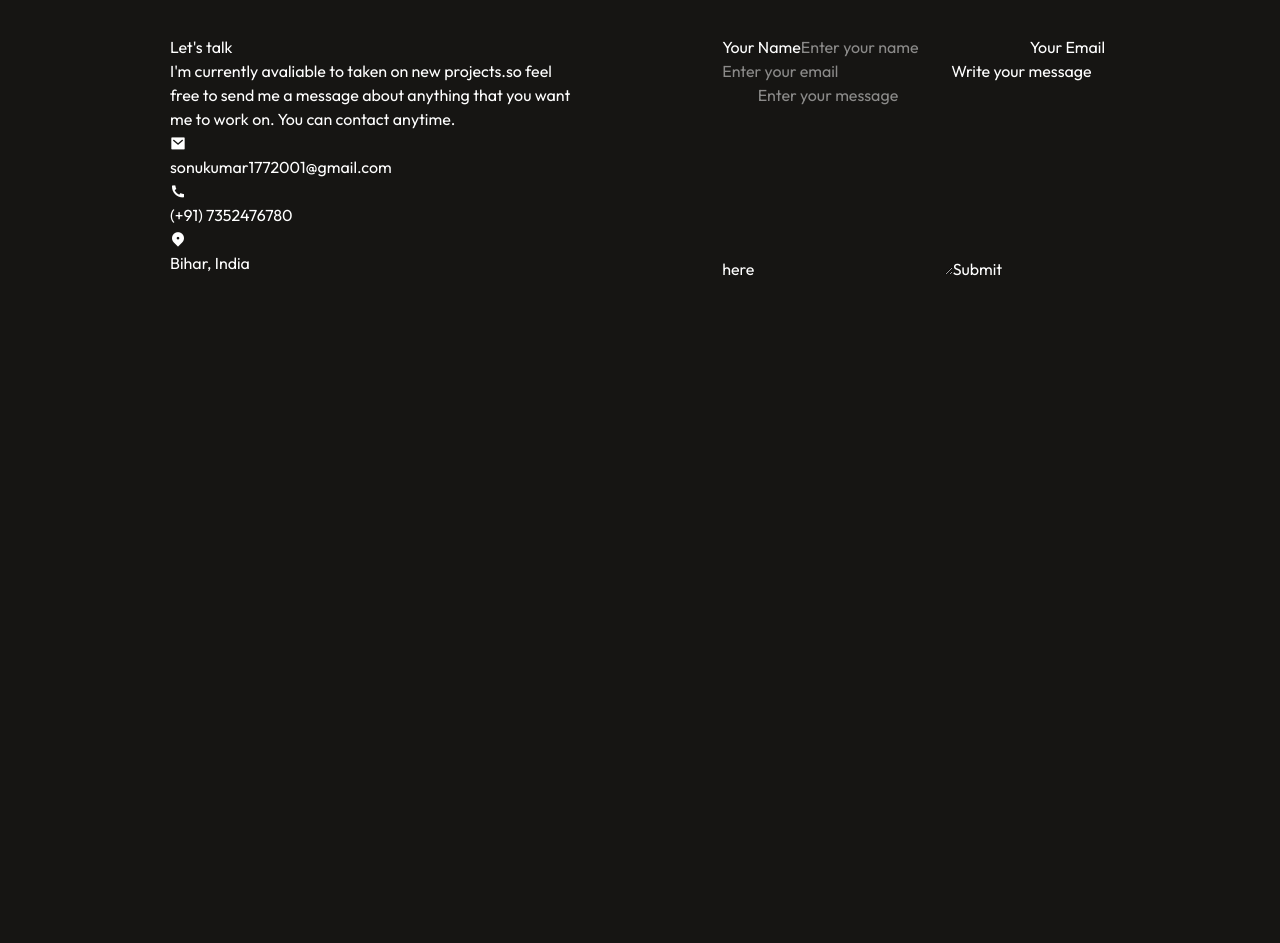
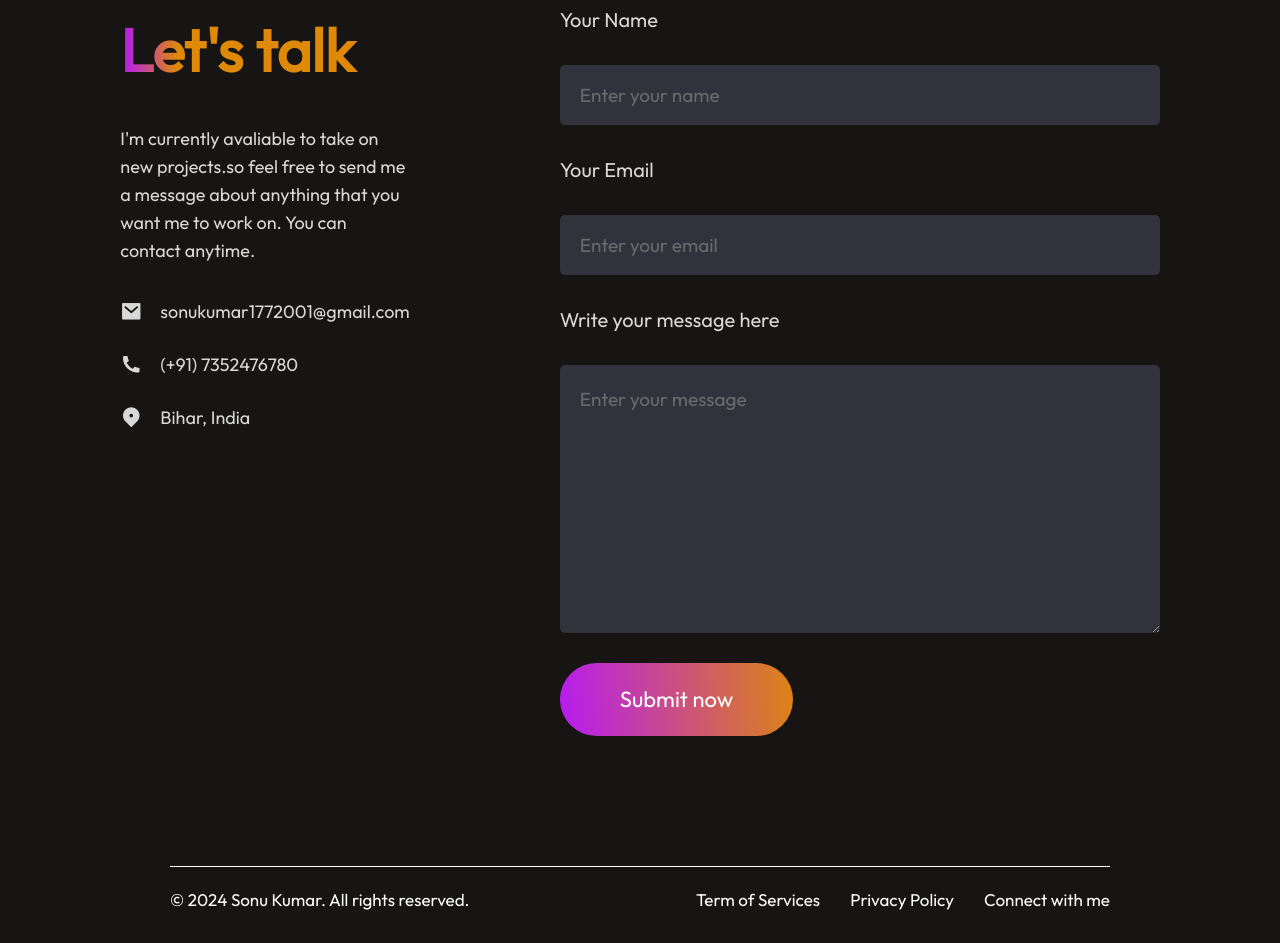
Before and after one commit to sonukushwaha55/Portfolio, a React (Vite) app: page / in a window 1280 px wide. Shown: the part 4140-5083 px from the top of the page. Before the commit the page ends 4421 px from the top, so only its background shows below. Built offline with nearby package versions, Linux system fonts and the light colour scheme.

Commit message:
Add Footer component and update Contact styles

```diff
--- a/src/App.jsx
+++ b/src/App.jsx
@@ -5,6 +5,7 @@ import About from './components/About/About'
 import Services from './components/Services/Services'
 import MyWork from './components/MyWork/MyWork'
 import Contact from './components/Contact/Contact'
+import Footer from './components/Footer/Footer'
 
 const App = () => {
   return (
@@ -15,6 +16,7 @@ const App = () => {
       <Services/>
       <MyWork/>
       <Contact/>
+      <Footer/>
 
     </div>
   )
--- a/src/components/Contact/Contact.css
+++ b/src/components/Contact/Contact.css
@@ -2,7 +2,6 @@
     display: flex;
     flex-direction: column;
     align-items: center;
-    justify-content: center;
     gap: 80px;
     margin: 80px 170px;
 }
@@ -11,7 +10,7 @@
 }
 .contact-title h1 {
     padding: 0px 30px;
-    font-size: 70px;
+    font-size: 60px;
     font-weight: 600;
 }
 .contact-title img{
@@ -24,3 +23,85 @@ z-index: -1
     display: flex;
     gap: 150px;
 }
+.contact-left{
+    display: flex;
+    flex-direction: column;
+    gap: 30px;
+}
+.contact-left h1{
+    font-size: 60px;
+    font-weight: 700;
+    background: linear-gradient(270deg, #DF8908 80%, #B415FF 100%);
+    background-clip: text;
+    -webkit-background-clip: text;
+    -webkit-text-fill-color: transparent;
+}
+.contact-left p{
+    max-width: 550px;
+    color: #D8D8D8;
+    font-size: 18px;
+    line-height: 28px;
+}
+.contact-details{
+    display: flex;
+    flex-direction: column;
+    gap: 20px;
+    color: #D8D8D8;
+    font-size: 20px;
+}
+.contact-detail{
+    display: flex;
+    align-items: center;
+    gap: 18px;
+}
+.contact-detail i{
+    font-size: 22px;
+}
+.contact-right{
+    display: flex;
+    flex-direction: column;
+    align-items: start;
+    gap: 30px;
+}
+.contact-right label{
+    color: #D8D8D8;
+    font-size: 20px;
+    font-weight: 500;
+}
+.contact-right input{
+    border: none;
+    width: 600px;
+    height: 60px;
+    padding-left: 20px;
+    border-radius: 5px;
+    background: #32323c;
+    color: #A0A0A0;
+    font-family: Outfit;
+    font-size: 19px;
+}
+.contact-right textarea{
+    width: 600px;
+    border: none;
+    background: #32323c;
+    color: #A0A0A0;
+    border-radius: 5px;
+    padding: 20px;
+    font-family: Outfit;
+    font-size: 19px;
+
+}
+.contact-submit{
+    border: none;
+    color: white;
+    border-radius: 50px;
+    background: linear-gradient(264deg, #DF8908 -5.09%, #B415FF 106.28%);
+    font-size: 22px;
+    padding: 20px 60px;
+    margin-bottom: 50px;
+    cursor: pointer;
+    transition: 0.3s;
+}
+.contact-submit:hover{
+    transform: scale(1.1);
+    transition: 0.3s;
+}
--- a/src/components/Contact/Contact.jsx
+++ b/src/components/Contact/Contact.jsx
@@ -13,19 +13,19 @@ const Contact = () => {
         <div className="contact-section">
             <div className="contact-left">
                 <h1>Let's talk</h1>
-                <p>I'm currently avaliable to taken on new projects.so feel free to send me a message about anything that you want me to work on. You can contact anytime.</p>
+                <p>I'm currently avaliable to take on new projects.so feel free to send me a message about anything that you want me to work on. You can contact anytime.</p>
                 <div className="contact-details">
                     <div className="contact-detail">
                     <i class="ri-mail-fill"></i>
-                    <h1>sonukumar1772001@gmail.com</h1>
+                    <p>sonukumar1772001@gmail.com</p>
                     </div>
                     <div className="contact-detail">
                     <i class="ri-phone-fill"></i>
-                    <h1>(+91) 7352476780</h1>
+                    <p>(+91) 7352476780</p>
                     </div>
                     <div className="contact-detail">
                     <i class="ri-map-pin-2-fill"></i>
-                    <h1>Bihar, India</h1>
+                    <p>Bihar, India</p>
                     </div>
                 </div>
             </div>
@@ -36,10 +36,9 @@ const Contact = () => {
                 <input type="text" placeholder='Enter your email' name="email" />
                 <label htmlFor="">Write your message here </label>
                 <textarea name="message" placeholder='Enter your message' rows="8" ></textarea>
-                <button type='submit' className="contact-submit">Submit</button>
+                <button type='submit' className="contact-submit">Submit now</button>
             </form>
         </div>
-
     </div>
   )
 }
--- /dev/null
+++ b/src/components/Footer/Footer.css
@@ -0,0 +1,19 @@
+.footer-line hr{
+    margin: 0px 170px;
+}
+.footer{
+display: flex;
+align-items: center;
+justify-content: space-between;
+margin: 20px 170px;
+font-size: 17px;
+padding-bottom: 30px;
+}
+.footer-right{
+    display: flex;
+    align-items: center;
+    gap: 30px;
+}
+.footer-right p{
+    cursor: pointer;
+}
--- /dev/null
+++ b/src/components/Footer/Footer.jsx
@@ -0,0 +1,20 @@
+import React from 'react'
+import './Footer.css'
+
+const Footer = () => {
+  return (
+    <div className='footer-line'>
+        <hr />
+      <div className='footer'>
+        <p>© 2024 Sonu Kumar. All rights reserved.</p>
+       <div className="footer-right">
+        <p>Term of Services</p>
+        <p>Privacy Policy</p>
+        <p>Connect with me</p>
+       </div>
+    </div>
+    </div>
+  )
+}
+
+export default Footer
--- a/src/components/MyWork/MyWork.css
+++ b/src/components/MyWork/MyWork.css
@@ -11,7 +11,7 @@
 }
 .mywork-title h1{
     padding: 0px 30px;
-    font-size: 70px;
+    font-size: 60px;
     font-weight: 600;
 }
 .mywork-title img{
```
